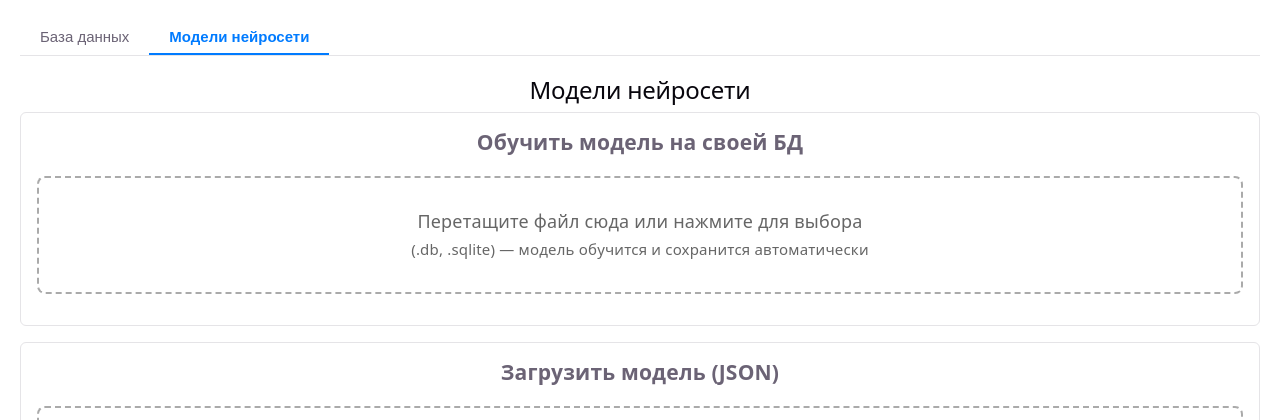
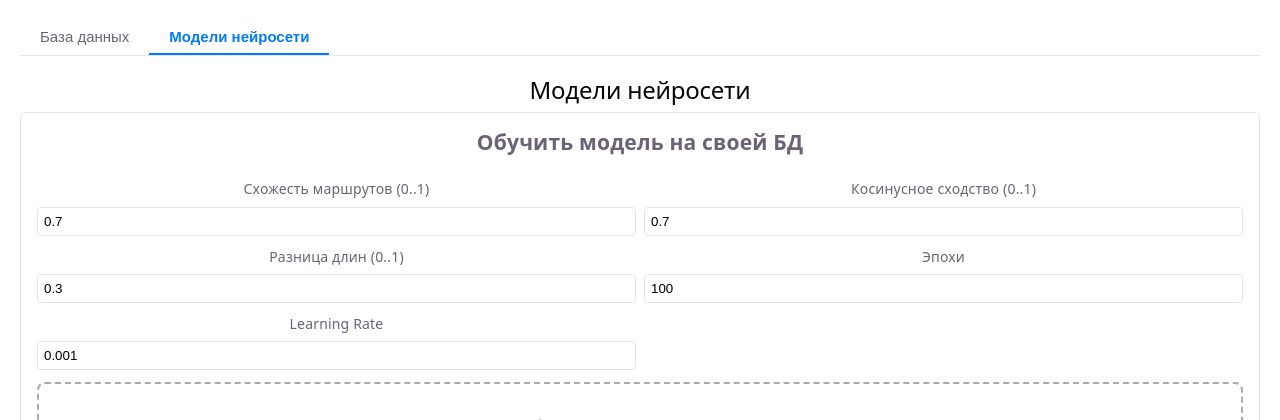
Before and after one commit to IWantSomeFish/bdView, a React (Vite) app in the folder frontend/: page / in a window 1280 px wide. Both pictures are taken after a click on the button "Модели нейросети". Shown: the top 420 px of the page. Built offline with nearby package versions, Linux system fonts and the light colour scheme; no server answers.

Commit message:
for hyperparameters

```diff
--- a/frontend/src/presentation/components/ModelsTab.tsx
+++ b/frontend/src/presentation/components/ModelsTab.tsx
@@ -10,6 +10,22 @@ interface ModelEntry {
   uploadedAt: string;
   status: 'ok' | 'failed';
 }
+
+interface TrainConfig {
+  minRouteSimiliraty: number;
+  minCosin: number;
+  maxLengthDiffirence: number;
+  epochs: number;
+  learningRate: number;
+}
+
+const DEFAULT_TRAIN_CONFIG: TrainConfig = {
+  minRouteSimiliraty: 0.7,
+  minCosin: 0.7,
+  maxLengthDiffirence: 0.3,
+  epochs: 100,
+  learningRate: 0.001,
+};
 
 function formatVersion(_version: string, index: number): string {
   return `#${index + 1}`;
@@ -31,6 +47,7 @@ const ModelsTab: React.FC = () => {
   const [loading, setLoading] = useState(false);
   const [message, setMessage] = useState<string | null>(null);
   const [isError, setIsError] = useState(false);
+  const [trainConfig, setTrainConfig] = useState<TrainConfig>(DEFAULT_TRAIN_CONFIG);
 
   const fetchModels = async () => {
     try {
@@ -67,13 +84,7 @@ const ModelsTab: React.FC = () => {
     try {
       const form = new FormData();
       form.append('database', file);
-      form.append('config', JSON.stringify({
-        minRouteSimiliraty: 0.7,
-        minCosin: 0.7,
-        maxLengthDiffirence: 0.3,
-        epochs: 100,
-        learningRate: 0.001,
-      }));
+      form.append('config', JSON.stringify(trainConfig));
       const { data } = await apiClient.post('/train', form);
       const parsed = typeof data === 'string' ? JSON.parse(data) : data;
       showMsg(`Обучена версия ${parsed.version}, F1=${parsed.metrics?.f1}`);
@@ -98,6 +109,43 @@ const ModelsTab: React.FC = () => {
 
       <div style={{ border: '1px solid var(--border)', borderRadius: '6px', padding: '16px', marginBottom: '16px' }}>
         <h3 style={{ marginTop: 0 }}>Обучить модель на своей БД</h3>
+        <div style={{ display: 'grid', gridTemplateColumns: '1fr 1fr', gap: '8px', marginBottom: '12px', fontSize: '14px' }}>
+          <label style={{ display: 'flex', flexDirection: 'column', gap: '4px' }}>
+            <span>Схожесть маршрутов (0..1)</span>
+            <input type="number" step="0.05" min="0" max="1"
+              value={trainConfig.minRouteSimiliraty}
+              onChange={e => setTrainConfig(c => ({ ...c, minRouteSimiliraty: +e.target.value }))}
+              style={{ padding: '6px', border: '1px solid var(--border)', borderRadius: '4px' }} />
+          </label>
+          <label style={{ display: 'flex', flexDirection: 'column', gap: '4px' }}>
+            <span>Косинусное сходство (0..1)</span>
+            <input type="number" step="0.05" min="0" max="1"
+              value={trainConfig.minCosin}
+              onChange={e => setTrainConfig(c => ({ ...c, minCosin: +e.target.value }))}
+              style={{ padding: '6px', border: '1px solid var(--border)', borderRadius: '4px' }} />
+          </label>
+          <label style={{ display: 'flex', flexDirection: 'column', gap: '4px' }}>
+            <span>Разница длин (0..1)</span>
+            <input type="number" step="0.05" min="0" max="1"
+              value={trainConfig.maxLengthDiffirence}
+              onChange={e => setTrainConfig(c => ({ ...c, maxLengthDiffirence: +e.target.value }))}
+              style={{ padding: '6px', border: '1px solid var(--border)', borderRadius: '4px' }} />
+          </label>
+          <label style={{ display: 'flex', flexDirection: 'column', gap: '4px' }}>
+            <span>Эпохи</span>
+            <input type="number" step="10" min="10" max="500"
+              value={trainConfig.epochs}
+              onChange={e => setTrainConfig(c => ({ ...c, epochs: +e.target.value }))}
+              style={{ padding: '6px', border: '1px solid var(--border)', borderRadius: '4px' }} />
+          </label>
+          <label style={{ display: 'flex', flexDirection: 'column', gap: '4px' }}>
+            <span>Learning Rate</span>
+            <input type="number" step="0.001" min="0.001" max="1"
+              value={trainConfig.learningRate}
+              onChange={e => setTrainConfig(c => ({ ...c, learningRate: +e.target.value }))}
+              style={{ padding: '6px', border: '1px solid var(--border)', borderRadius: '4px' }} />
+          </label>
+        </div>
         <DropZone accept={['.db', '.sqlite']} disabled={loading} hint="(.db, .sqlite) — модель обучится и сохранится автоматически" onFile={handleTrain} />
       </div>
 
```
